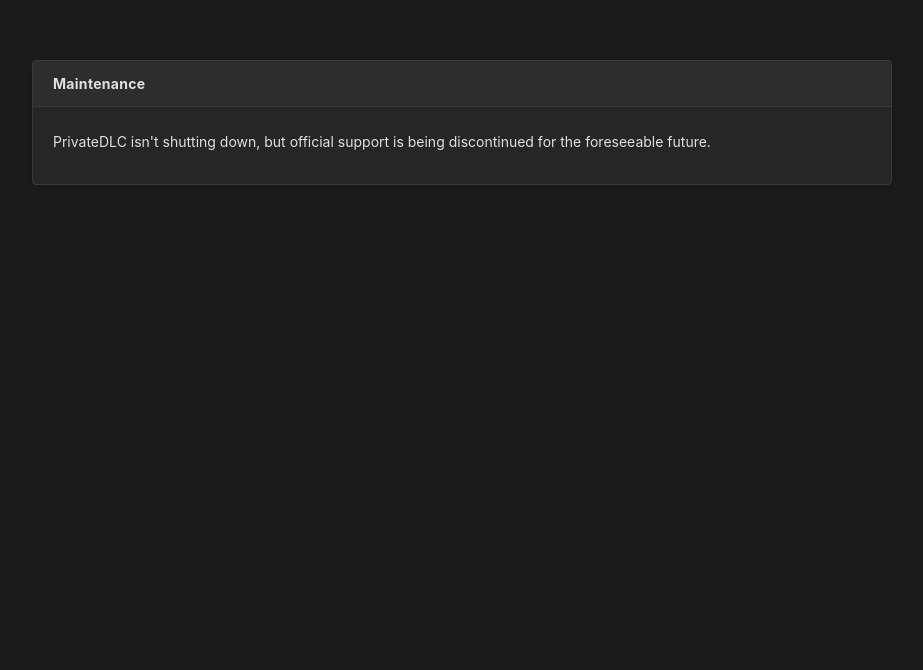
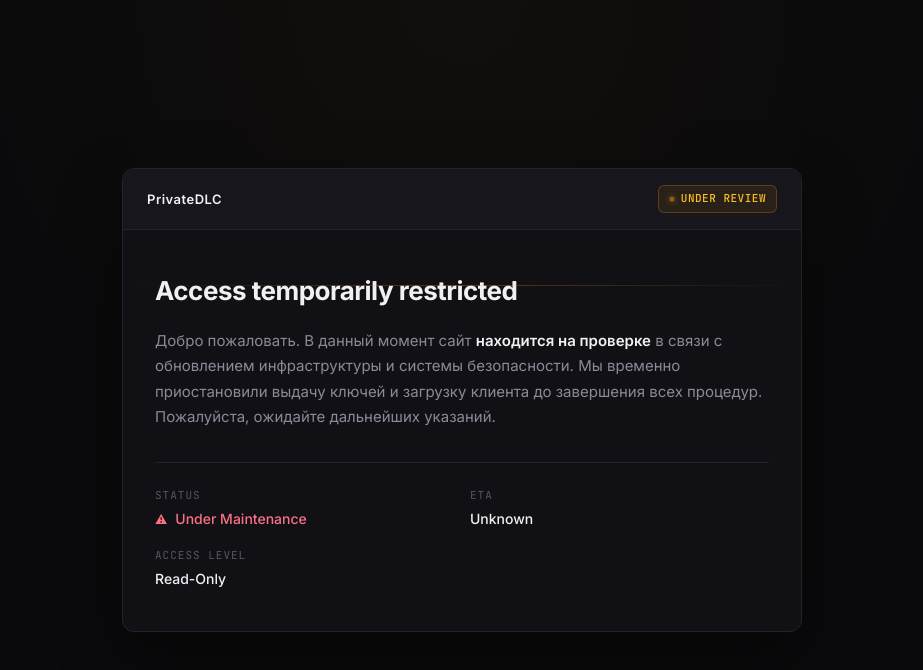
Before and after one commit to RyzenLLs/ryzen-landing, a plain HTML site: page index.html in a window 1280 px wide. Shown: the whole page, without its empty margins (178-1101 px from the left). Drawn offline with Linux system fonts and the light colour scheme.

Commit message:
Update index.html

```diff
--- a/index.html
+++ b/index.html
@@ -3,14 +3,30 @@
 <head>
 <meta charset="UTF-8">
 <meta name="viewport" content="width=device-width, initial-scale=1.0">
-<title>PrivateDLC — Maintenance</title>
+<title>PrivateDLC — Under Review</title>
+<link rel="preconnect" href="https://fonts.googleapis.com">
+<link rel="preconnect" href="https://fonts.gstatic.com" crossorigin>
+<link href="https://fonts.googleapis.com/css2?family=Inter:wght@400;500;600;700&family=JetBrains+Mono:wght@400;500&display=swap" rel="stylesheet">
 <style>
     :root {
-        --bg: #1c1c1c;
-        --panel-bg: #262626;
-        --header-bg: #2d2d2d;
-        --border: #3a3a3a;
-        --text-main: #e0e0e0;
+        --bg: #0a0a0c;
+        --panel-bg: #111115;
+        --panel-border: #23232a;
+        --panel-header: #16161c;
+
+        --text-main: #f0f0f5;
+        --text-sub: #8a8a98;
+        --text-muted: #55555f;
+
+        --accent: #f59e0b; /* Янтарный цвет внимания/ожидания */
+        --accent-dim: rgba(245, 158, 11, 0.1);
+        --accent-border: rgba(245, 158, 11, 0.25);
+
+        --status-bg: rgba(245, 158, 11, 0.08);
+        --status-text: #fbbf24;
+
+        --font-sans: 'Inter', -apple-system, sans-serif;
+        --font-mono: 'JetBrains Mono', monospace;
     }
 
     * {
@@ -21,68 +37,207 @@
 
     body {
         background-color: var(--bg);
-        font-family: -apple-system, BlinkMacSystemFont, "Segoe UI", Roboto, Helvetica, Arial, sans-serif;
+        font-family: var(--font-sans);
         color: var(--text-main);
         display: flex;
         justify-content: center;
-        align-items: flex-start;
+        align-items: center;
         min-height: 100vh;
-        padding-top: 60px;
-        line-height: 1.5;
+        padding: 24px;
+        line-height: 1.6;
+        -webkit-font-smoothing: antialiased;
+        background-image: radial-gradient(circle at 50% 0%, rgba(245, 158, 11, 0.03), transparent 50%);
     }
 
     .container {
         width: 100%;
-        max-width: 860px;
+        max-width: 680px;
         background-color: var(--panel-bg);
-        border: 1px solid var(--border);
-        border-radius: 4px;
+        border: 1px solid var(--panel-border);
+        border-radius: 12px;
         overflow: hidden;
-        box-shadow: 0 4px 12px rgba(0, 0, 0, 0.2);
+        box-shadow: 0 24px 64px rgba(0, 0, 0, 0.4);
+        position: relative;
+        animation: fadeUp 0.6s cubic-bezier(0.16, 1, 0.3, 1) both;
+    }
+
+    @keyframes fadeUp {
+        from { opacity: 0; transform: translateY(16px); }
+        to { opacity: 1; transform: translateY(0); }
     }
 
     .header {
-        background-color: var(--header-bg);
-        padding: 12px 20px;
-        border-bottom: 1px solid var(--border);
-        font-size: 14px;
-        font-weight: bold;
+        background-color: var(--panel-header);
+        padding: 16px 24px;
+        border-bottom: 1px solid var(--panel-border);
+        display: flex;
+        justify-content: space-between;
+        align-items: center;
+    }
+
+    .header-title {
+        font-size: 13px;
+        font-weight: 600;
         color: var(--text-main);
-        letter-spacing: 0.3px;
+        letter-spacing: 0.5px;
+    }
+
+    .status-badge {
+        display: inline-flex;
+        align-items: center;
+        gap: 6px;
+        background: var(--status-bg);
+        border: 1px solid var(--accent-border);
+        color: var(--status-text);
+        padding: 4px 10px;
+        border-radius: 6px;
+        font-size: 11px;
+        font-family: var(--font-mono);
+        font-weight: 500;
+        text-transform: uppercase;
+        letter-spacing: 0.5px;
+    }
+
+    .status-dot {
+        width: 6px;
+        height: 6px;
+        background-color: var(--accent);
+        border-radius: 50%;
+        box-shadow: 0 0 8px var(--accent);
+        animation: pulse 2s infinite;
+    }
+
+    @keyframes pulse {
+        0%, 100% { opacity: 1; transform: scale(1); }
+        50% { opacity: 0.5; transform: scale(0.85); }
     }
 
     .content {
-        padding: 24px 20px 32px 20px;
+        padding: 40px 32px;
+    }
+
+    .title {
+        font-size: 26px;
+        font-weight: 700;
+        margin-bottom: 16px;
+        letter-spacing: -0.5px;
+        color: var(--text-main);
     }
 
     .message {
-        font-size: 14px;
-        color: var(--text-main);
+        font-size: 15px;
+        color: var(--text-sub);
+        margin-bottom: 32px;
+        line-height: 1.7;
     }
 
-    /* Адаптив для мобильных */
+    .message strong {
+        color: var(--text-main);
+        font-weight: 600;
+    }
+
+    .info-grid {
+        display: grid;
+        grid-template-columns: repeat(auto-fit, minmax(200px, 1fr));
+        gap: 16px;
+        padding-top: 24px;
+        border-top: 1px solid var(--panel-border);
+    }
+
+    .info-item {
+        display: flex;
+        flex-direction: column;
+        gap: 4px;
+    }
+
+    .info-label {
+        font-family: var(--font-mono);
+        font-size: 11px;
+        color: var(--text-muted);
+        text-transform: uppercase;
+        letter-spacing: 1px;
+    }
+
+    .info-value {
+        font-size: 14px;
+        font-weight: 500;
+        color: var(--text-main);
+        display: flex;
+        align-items: center;
+        gap: 8px;
+    }
+
+    .info-value.failed {
+        color: #fb7185;
+    }
+
+    .info-value .icon {
+        font-size: 12px;
+    }
+
+    /* Декоративный элемент */
+    .scanline {
+        position: absolute;
+        top: 0;
+        left: 0;
+        right: 0;
+        height: 1px;
+        background: linear-gradient(90deg, transparent, var(--accent), transparent);
+        opacity: 0.3;
+        animation: scan 4s linear infinite;
+        pointer-events: none;
+    }
+
+    @keyframes scan {
+        0% { top: 0; opacity: 0; }
+        10% { opacity: 0.3; }
+        90% { opacity: 0.3; }
+        100% { top: 100%; opacity: 0; }
+    }
+
     @media (max-width: 600px) {
-        body {
-            padding-top: 20px;
-            padding-left: 12px;
-            padding-right: 12px;
-        }
-        .container {
-            max-width: 100%;
-        }
-        .content {
-            padding: 20px 16px;
-        }
+        body { padding: 16px; }
+        .content { padding: 28px 20px; }
+        .title { font-size: 22px; }
+        .info-grid { grid-template-columns: 1fr; gap: 12px; }
+        .header { padding: 12px 16px; }
     }
 </style>
 </head>
 <body>
 
 <div class="container">
-    <div class="header">Maintenance</div>
+    <div class="scanline"></div>
+
+    <div class="header">
+        <div class="header-title">PrivateDLC</div>
+        <div class="status-badge">
+            <span class="status-dot"></span>
+            Under Review
+        </div>
+    </div>
+
     <div class="content">
-        <div class="message">
-            PrivateDLC isn't shutting down, but official support is being discontinued for the foreseeable future.
+        <h1 class="title">Access temporarily restricted</h1>
+        <p class="message">
+            Добро пожаловать. В данный момент сайт <strong>находится на проверке</strong> в связи с обновлением инфраструктуры и системы безопасности. Мы временно приостановили выдачу ключей и загрузку клиента до завершения всех процедур. Пожалуйста, ожидайте дальнейших указаний.
+        </p>
+
+        <div class="info-grid">
+            <div class="info-item">
+                <div class="info-label">Status</div>
+                <div class="info-value failed">
+                    <span class="icon">⚠</span> Under Maintenance
+                </div>
+            </div>
+            <div class="info-item">
+                <div class="info-label">ETA</div>
+                <div class="info-value">Unknown</div>
+            </div>
+            <div class="info-item">
+                <div class="info-label">Access Level</div>
+                <div class="info-value">Read-Only</div>
+            </div>
         </div>
     </div>
 </div>
```
